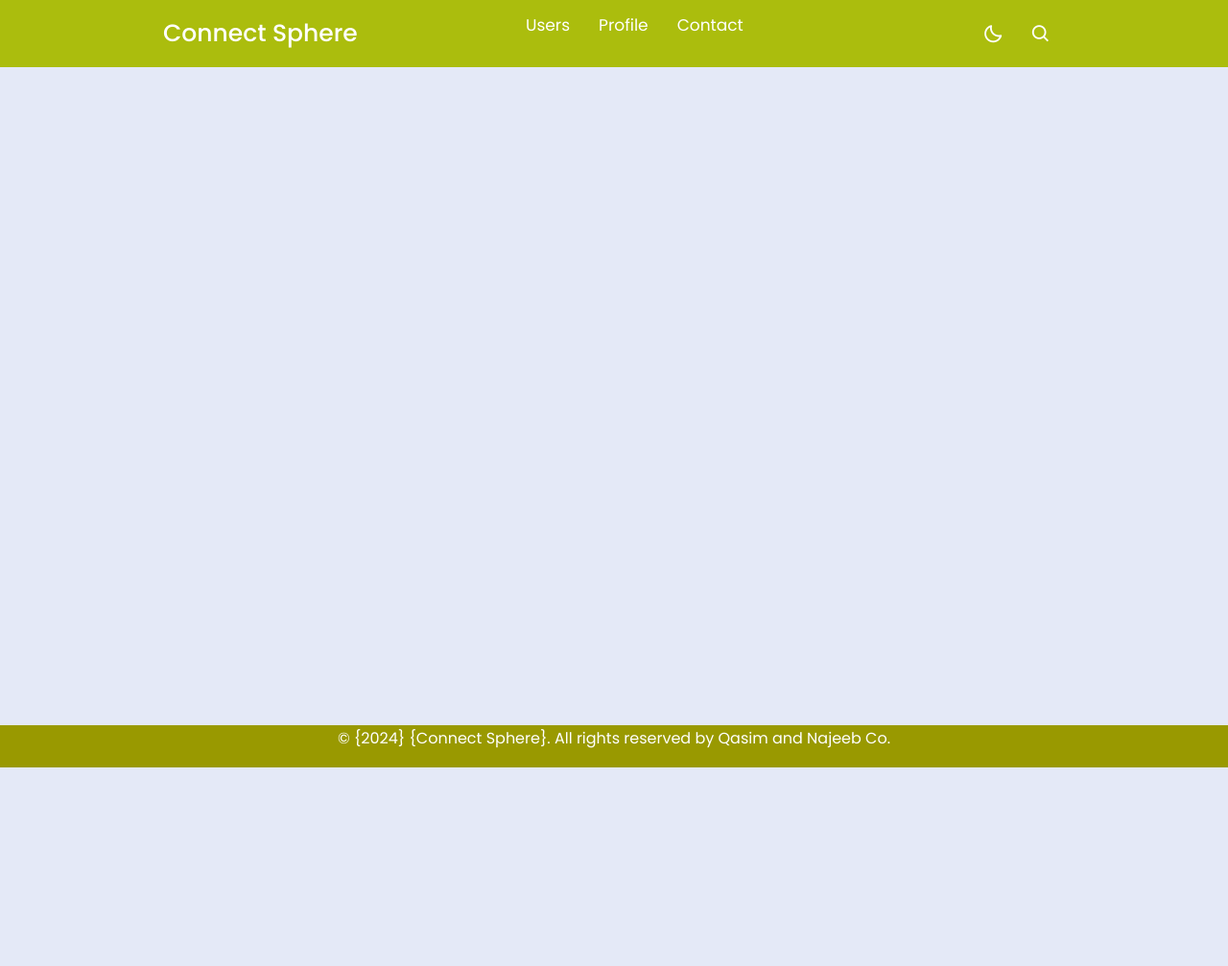
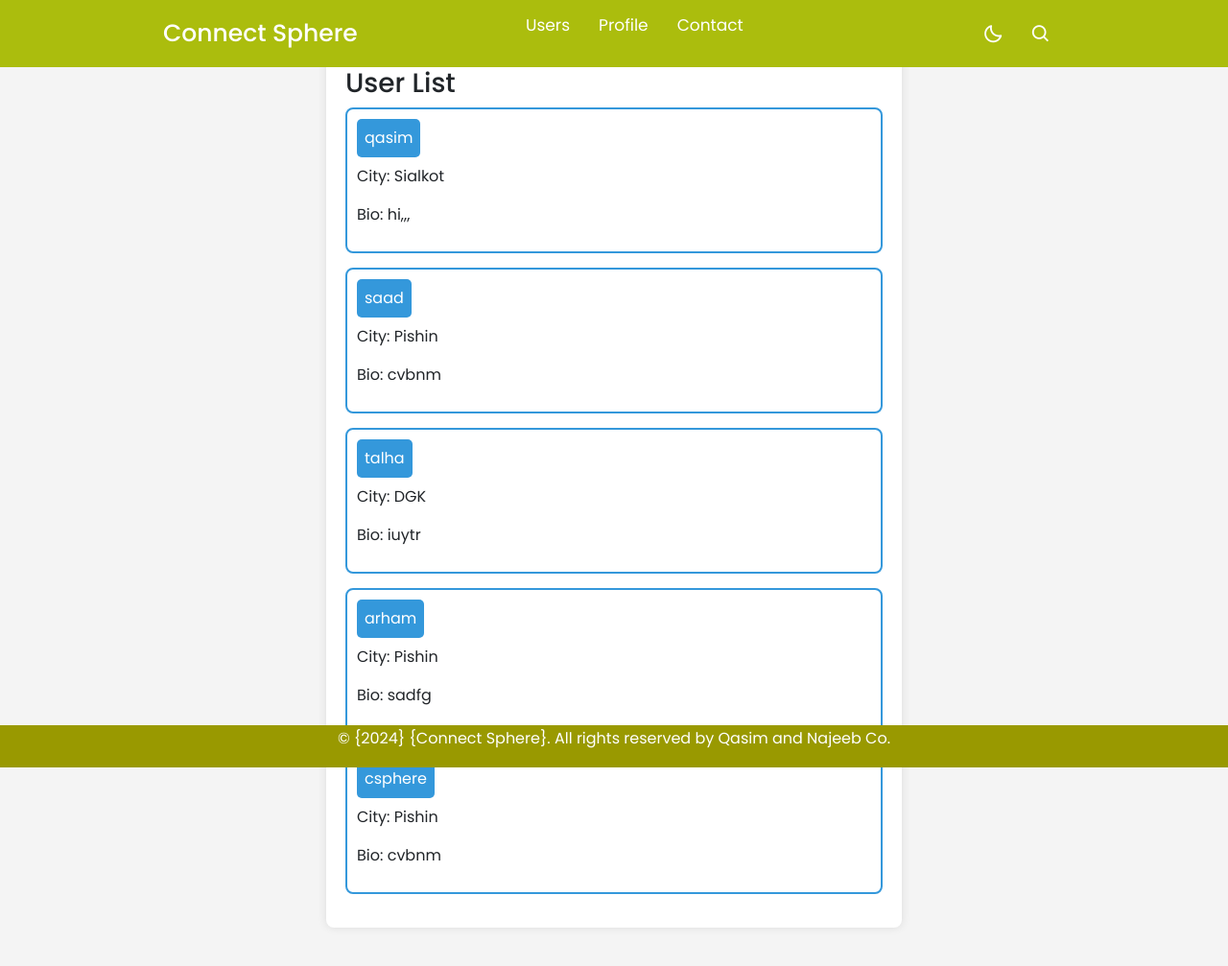
Before and after one commit to Mqasim94/CONNECT_SPHERE, a Django app: page /posts/List_profile/ in a window 1280 px wide. Shown: the whole page at 96% size. Before the commit the page ends 800 px from the top, so only its background shows below. Run offline with Django 5.2, Linux system fonts and the light colour scheme; data comes from the database, SQL or seed files in the repository; some libraries are stand-ins or nearby versions.

Commit message:
bugfix in update profile and list users

```diff
--- a/posts/templates/posts/List_profile.html
+++ b/posts/templates/posts/List_profile.html
@@ -1 +1,61 @@
 {% extends 'base.html' %}
+
+{% block content %}
+<!DOCTYPE html>
+<html lang="en">
+<head>
+    <meta charset="UTF-8">
+    <meta name="viewport" content="width=device-width, initial-scale=1.0">
+    <title>User List</title>
+    <style>
+        body {
+            font-family: Arial, sans-serif;
+            background-color: #f4f4f4;
+            margin: 0;
+            padding: 0;
+            box-sizing: border-box;
+        }
+
+        .user-list-container {
+            max-width: 600px;
+            margin: 20px auto;
+            padding: 20px;
+            background-color: #fff;
+            border-radius: 8px;
+            box-shadow: 0 0 10px rgba(0, 0, 0, 0.1);
+        }
+
+        .user-comment {
+            border: 2px solid #3498db;
+            border-radius: 8px;
+            padding: 10px;
+            margin-bottom: 15px;
+        }
+
+        .user-name {
+            background-color: #3498db;
+            color: #fff;
+            padding: 8px;
+            border-radius: 5px;
+            margin-bottom: 8px;
+            display: inline-block;
+        }
+    </style>
+</head>
+<body>
+
+    <div class="user-list-container">
+        <h3>User List</h3>
+        {% for object in object_list %}
+            <div class="user-comment">
+                <div class="user-name">{{ object.user }}</div>
+                <p>City: {{ object.city }}</p>
+                <p>Bio: {{ object.bio | slice:":5" }}</p>
+                <!-- Add any additional styling or information for each user -->
+            </div>
+        {% endfor %}
+    </div>
+
+</body>
+</html>
+{% endblock %}
```
Also changed, not shown: posts/templates/posts/update_profile.html (+65 -0 lines).
